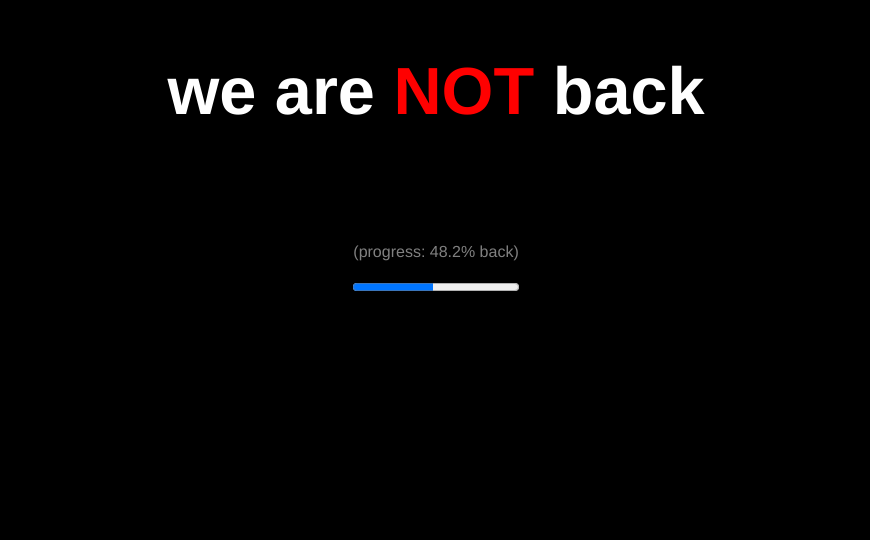
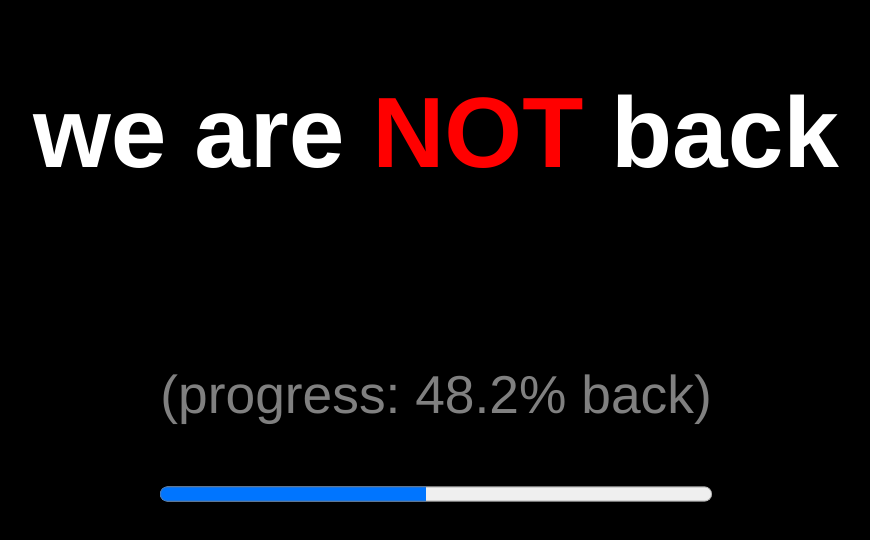
Before and after one commit to Lauriethefish/areweback, a plain HTML site: page index.html in a window 1280 px wide. Shown: the whole page, without its empty margins (204-1074 px from the left). Drawn offline with Linux system fonts and the light colour scheme.

Commit message:
Make it all bigger

```diff
--- a/index.css
+++ b/index.css
@@ -1,14 +1,16 @@
 h1 {
     color: white;
-    font-size: 50pt;
+    font-size: 75pt;
 }
 
 p {
     color: gray;
+    font-size: 40pt;
 }
 
 progress {
     width: 100%;
+    height: 30px;
 }
 
 body {
```
